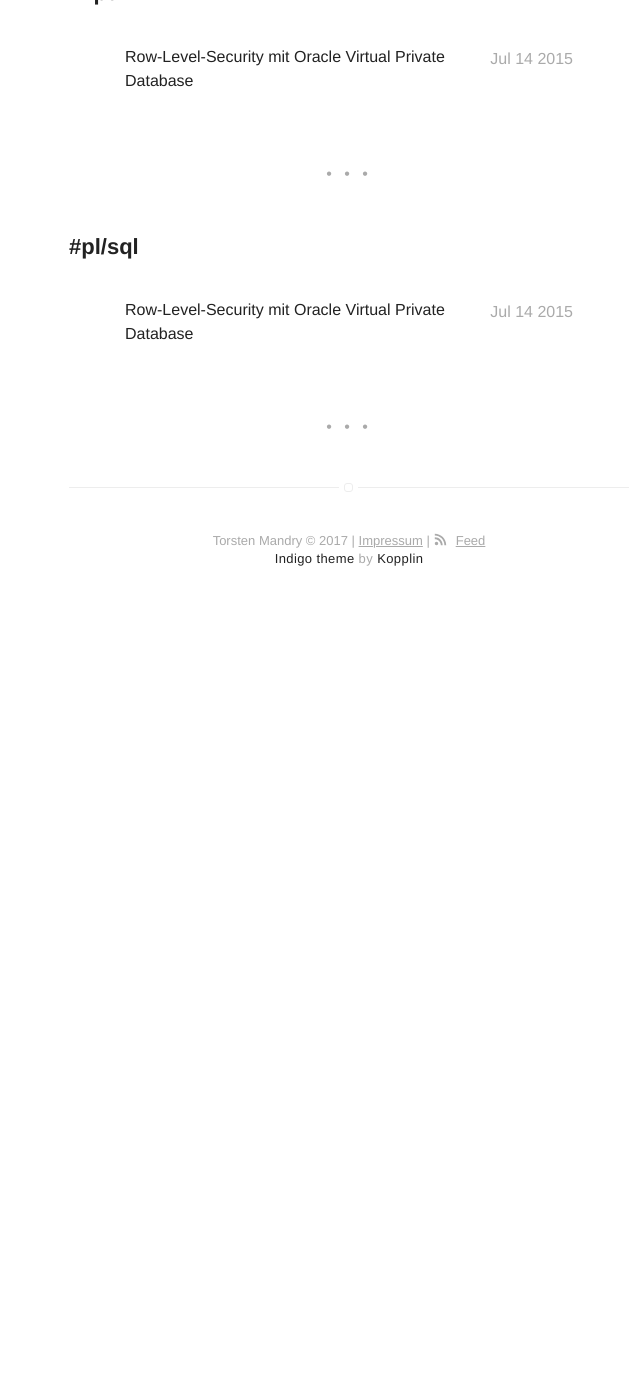
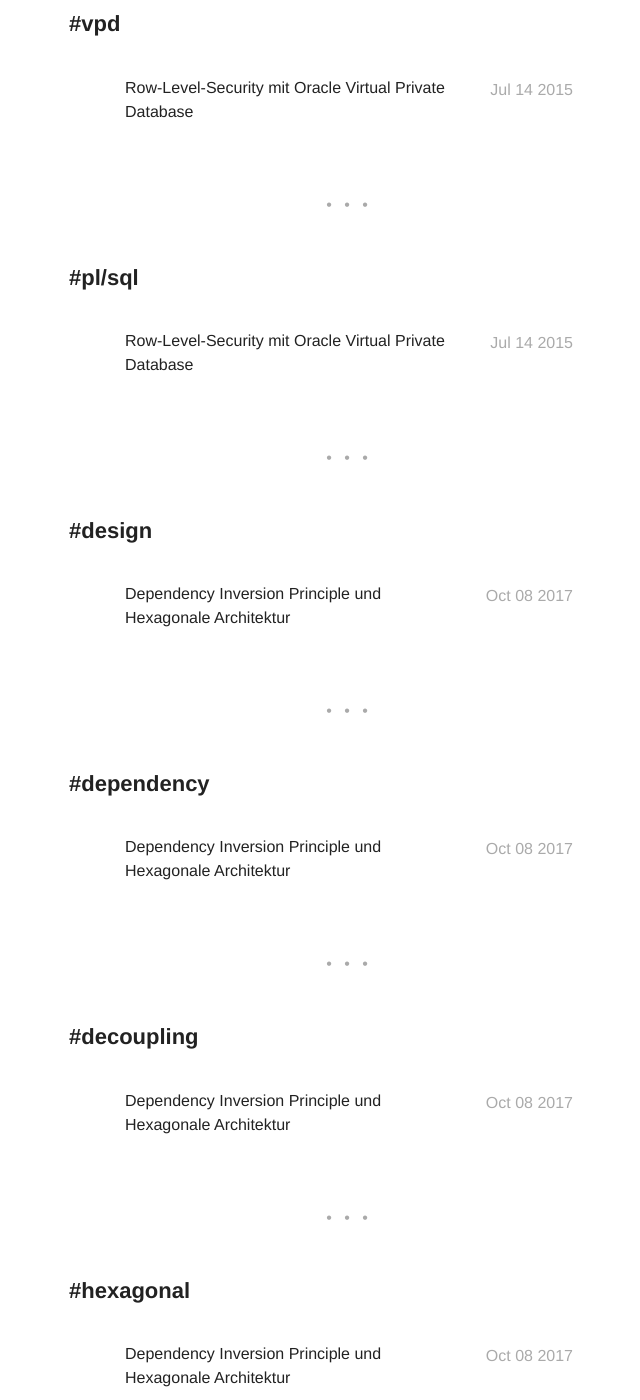
Before and after one commit to torstenmandry/torstenmandry.github.io, a Jekyll site: the page built from tags.html, in a window 1280 px wide and 1400 px high, scrolled down 8649 px. Shown: the whole window, without its empty margins (291-931 px from the left). Built offline with Jekyll 4.4.1, drawn with Linux system fonts in a browser that asks for light colours; before the commit the page ends 9279 px from its top, so only the background shows below that; some of the changed text lies outside the part shown.

Commit message:
fix invalid file name

```diff
--- a/_posts/2017-10-08_Dependency-Inversion-and-Hexagonal-Architecture.markdown
+++ b/_posts/2017-10-08-Dependency_Inversion_and_Hexagonal_Architecture.markdown
@@ -1,12 +1,15 @@
 ---
 title: "Dependency Inversion Principle und Hexagonale Architektur"
 layout: post
-date: 2017-10-08 12:10
+date: 2017-10-08 10:10
 image: /assets/images/markdown.jpg
 headerImage: false
 tag:
+- design
+- dependency
+- decoupling
+- hexagonal
 - ddd
-- design
 blog: true
 author: torstenmandry
 description:
```
